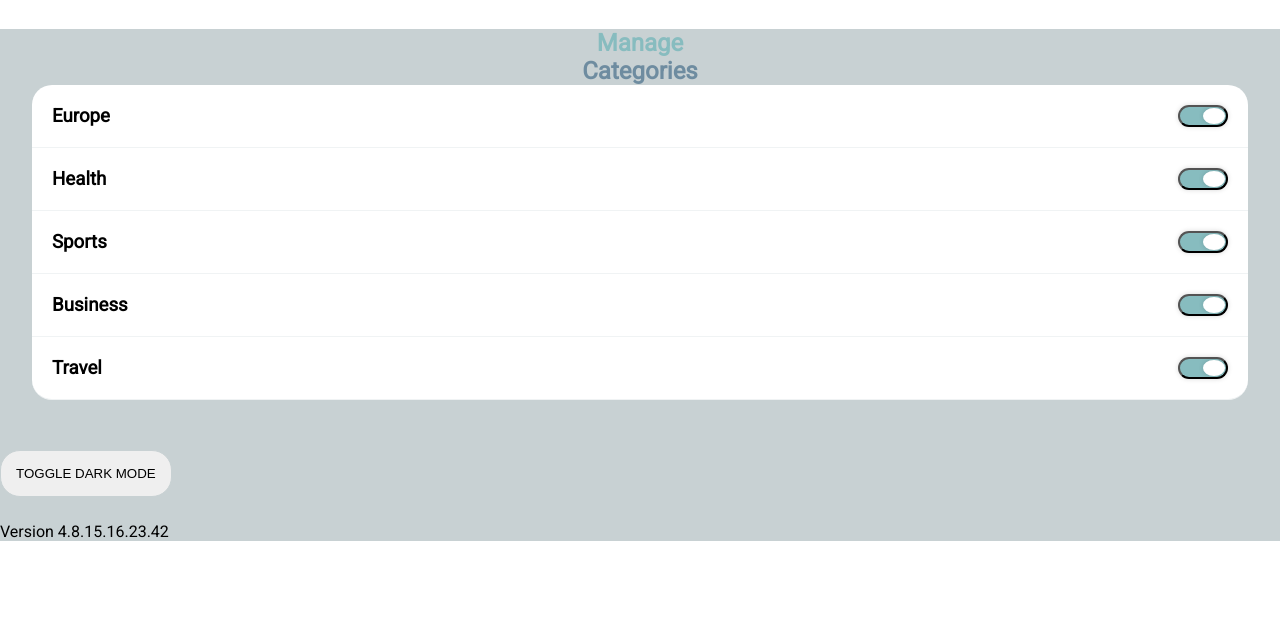
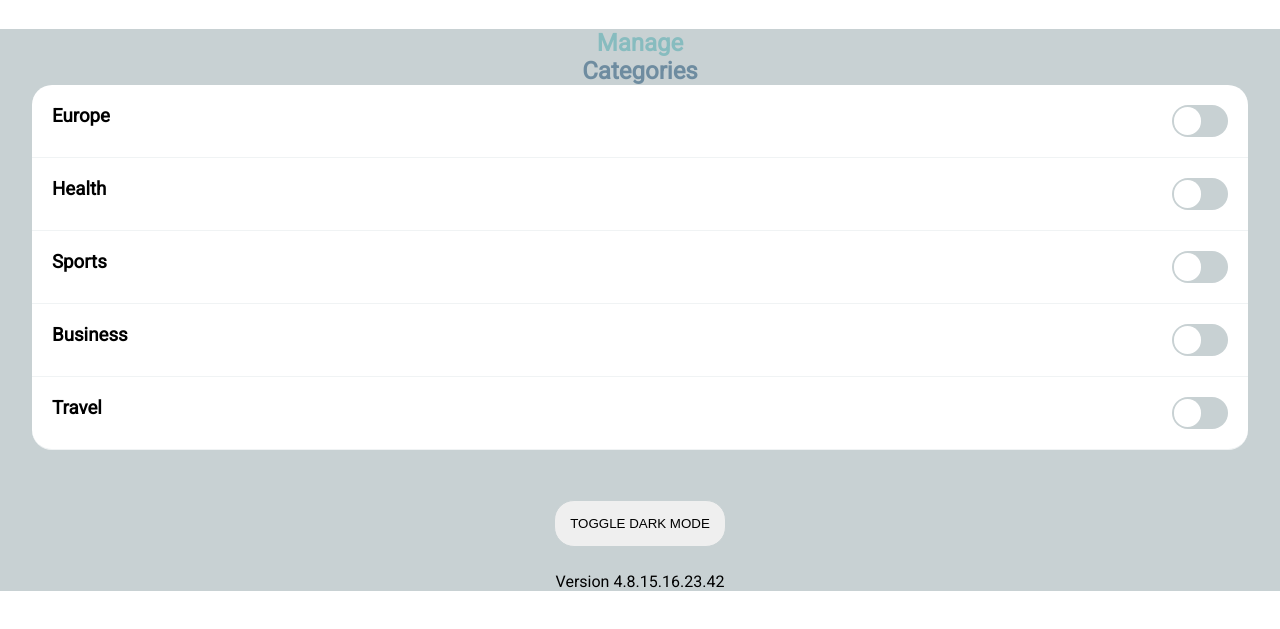
Before and after one commit to SabotajLearningCoding/webpack, a website built with webpack: page src/settings.html in a window 1280 px wide. Shown: the part 31-660 px from the top of the page. Built offline with nearby package versions, Linux system fonts and the light colour scheme.

Commit message:
fixed switch's in settings site

```diff
--- a/src/index.js
+++ b/src/index.js
@@ -2,6 +2,7 @@ import "./style.scss";
 import "./scripts/localstorage";
 import "./scripts/darkmode";
 import "./scripts/touch";
+import "./scripts/switch";
 
 import "./images/archive-icon.png";
 import "./images/settings-icon.png";
--- a/src/scripts/darkmode.js
+++ b/src/scripts/darkmode.js
@@ -1,5 +1,5 @@
 export default (function () {
-  if (!window.location.pathname.includes("darkmode.html")) return; // guard clause
+  if (!window.location.pathname.includes("settings.html")) return; // guard clause
 
   if (
     window.matchMedia("(prefers-color-scheme: dark)").matches &&
@@ -8,7 +8,7 @@ export default (function () {
     localStorage.setItem("theme", "darkmode");
   }
 
-  const CTA_BUTTON = document.querySelector(".switch__checkbox");
+  const CTA_BUTTON = document.querySelector(".darkMode-Btn");
   CTA_BUTTON.addEventListener("click", clickHandler);
 
   function clickHandler() {
--- a/src/scss/_darkmode.scss
+++ b/src/scss/_darkmode.scss
@@ -1,3 +1,19 @@
+.darkMode-Btn {
+  text-transform: uppercase;
+  border: 1px solid #c8d1d3;
+  color: #000;
+  border-radius: 20px;
+  padding: 15px;
+  margin: 0 auto;
+  margin-top: 50px;
+  margin-bottom: 25px;
+  display: block;
+}
+
+.version-text {
+  text-align: center;
+}
+
 body {
   --headerBackground: hsl(240, 49%, 67%);
   --secondaryTextColor: white;
--- a/src/scss/_settings.scss
+++ b/src/scss/_settings.scss
@@ -28,7 +28,7 @@
     border-radius: 50%;
     background-color: #ffffff;
     box-shadow: 0 0 5px rgb(0, 0, 0, 15%);
-    transition: transform 0.2s ease-in-out;
+    transition: transform 0.2s ease;
     transform: translateX(100%);
   }
   &__heading {
@@ -52,13 +52,3 @@
     }
   }
 }
-
-.darkMode-Btn {
-  text-transform: uppercase;
-  border: 1px solid #c8d1d3;
-  color: #000;
-  border-radius: 20px;
-  padding: 15px;
-  margin-top: 50px;
-  margin-bottom: 25px;
-}
--- a/src/scss/_switch.scss
+++ b/src/scss/_switch.scss
@@ -3,7 +3,7 @@
   display: block;
   height: 2em;
   width: 3.5em;
-	background-color: lightgrey;
+  background-color: #c8d1d3;
   border-radius: 1em;
   transition: background-color 500ms ease;
   &:after {
@@ -14,19 +14,19 @@
     height: 1.7em;
     width: 1.7em;
     border-radius: 50%;
-		background-color: hsl(0, 0%, 58%);
+    background-color: #fff;
     transition: left 500ms ease, background-color 500ms ease;
   }
 }
-.switch__checkbox{
+.switch__checkbox {
   display: none;
 }
 
 .switch__checkbox:checked + .switch:after {
   left: calc(97% - 1.7em);
-	background-color: lightgrey;
+  background-color: #fff;
 }
 
 .switch__checkbox:checked + .switch {
-	background-color: hsl(0, 1%, 15%);
+  background-color: #87bcbf;
 }
--- a/src/settings.html
+++ b/src/settings.html
@@ -30,37 +30,32 @@
 
                 <div class="setting setting__first">
                     <h3 class="setting__header">Europe</h3>
-                    <button class="setting__btn">
-                        <div class="setting__slider"></div>
-                    </button>
+                    <input type="checkbox" id="switch1" class="switch__checkbox">
+                    <label class="switch" for="switch1"></label>
                 </div>
 
                 <div class="setting">
                     <h3 class="setting__header">Health</h3>
-                    <button class="setting__btn">
-                        <div class="setting__slider"></div>
-                    </button>
+                    <input type="checkbox" id="switch2" class="switch__checkbox">
+                    <label class="switch" for="switch2"></label>
                 </div>
 
                 <div class="setting">
                     <h3 class="setting__header">Sports</h3>
-                    <button class="setting__btn">
-                        <div class="setting__slider"></div>
-                    </button>
+                    <input type="checkbox" id="switch3" class="switch__checkbox">
+                    <label class="switch" for="switch3"></label>
                 </div>
 
                 <div class="setting">
                     <h3 class="setting__header">Business</h3>
-                    <button class="setting__btn">
-                        <div class="setting__slider"></div>
-                    </button>
+                    <input type="checkbox" id="switch4" class="switch__checkbox">
+                    <label class="switch" for="switch4"></label>
                 </div>
 
                 <div class="setting setting__last">
                     <h3 class="setting__header">Travel</h3>
-                    <button class="setting__btn">
-                        <div class="setting__slider"></div>
-                    </button>
+                    <input type="checkbox" id="switch5" class="switch__checkbox">
+                    <label class="switch" for="switch5"></label>
                 </div>
 
             </div>
```
Also changed, not shown: projektdokumentation.md (+9 -12 lines), src/style.scss (+6 -6 lines), dist/main.css, dist/main.js, dist/settings.html, src/scripts/switch.js (added), src/scss/_news.scss (renamed from src/scss/news.scss), src/scss/_search.scss (renamed from src/scss/search.scss), 2 other files. Lines whose indentation alone changed are shown as unchanged.
